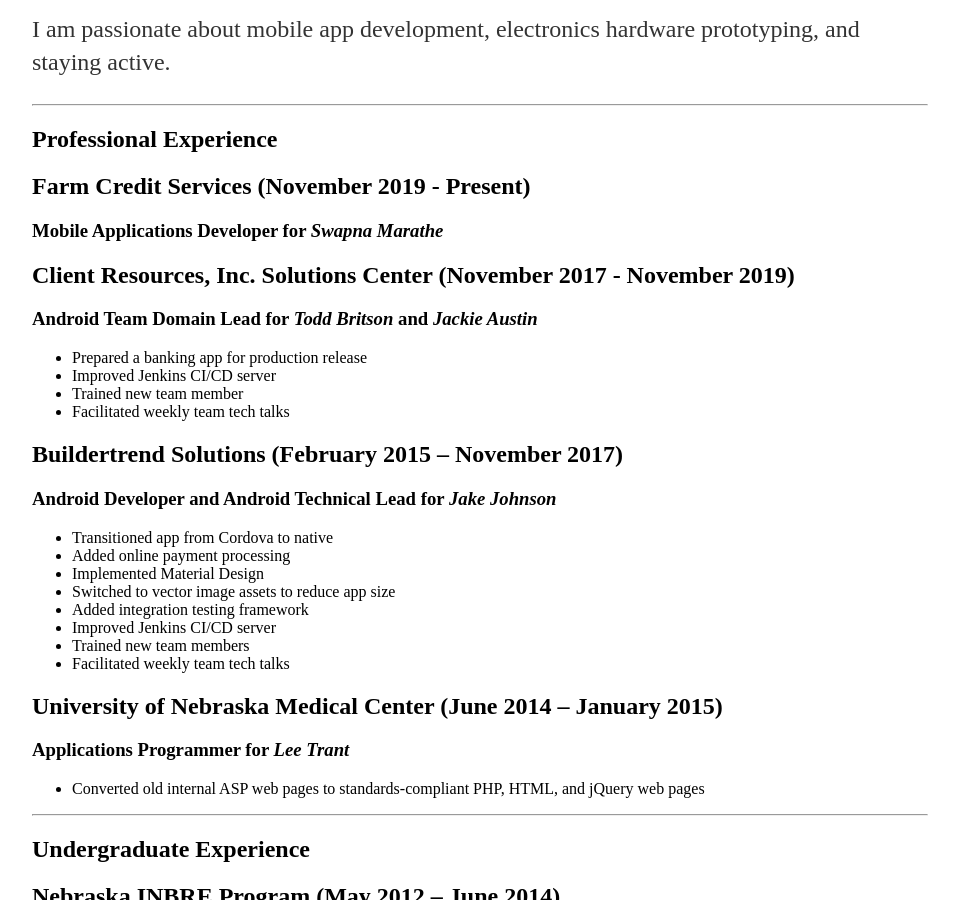
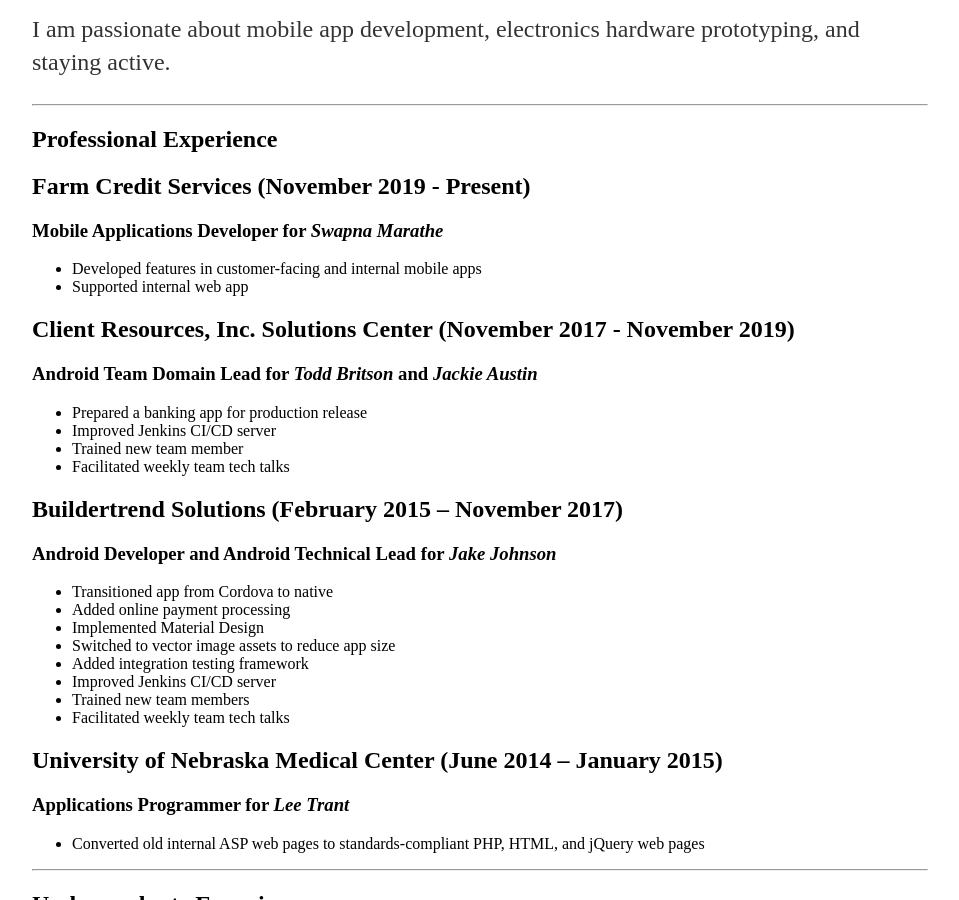
Before and after one commit to benwicks/benwicks.github.io, a Jekyll site: the page built from resume/index.md, in a window 1280 px wide and 900 px high, scrolled down 442 px. Shown: the whole window, without its empty margins (160-1119 px from the left). Built offline with Jekyll 4.4.1, drawn with Linux system fonts in a browser that asks for light colours; our own code applies the rules of GitHub Pages for plain Markdown files.

Commit message:
Update FCSA experience

```diff
--- a/resume/index.md
+++ b/resume/index.md
@@ -19,6 +19,8 @@
 
 ## Farm Credit Services (November 2019 - Present)
 ### **Mobile Applications Developer** for *Swapna Marathe*
+- Developed features in customer-facing and internal mobile apps
+- Supported internal web app
 
 ## Client Resources, Inc. Solutions Center (November 2017 - November 2019)
 ### **Android Team Domain Lead** for *Todd Britson* and *Jackie Austin*
```
